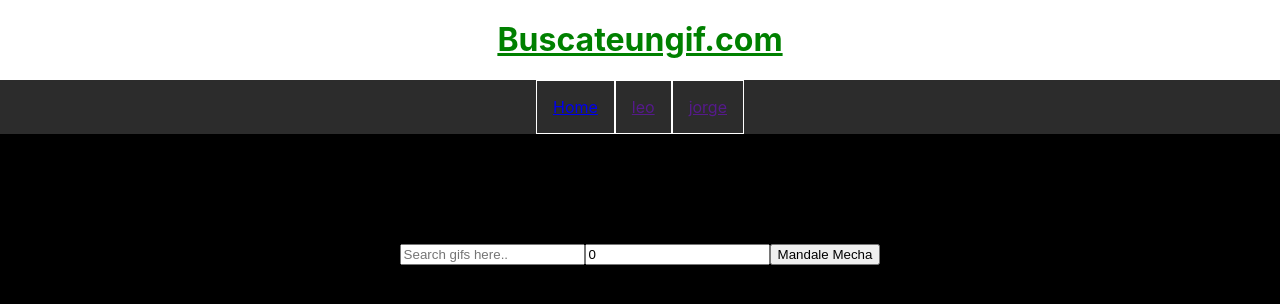
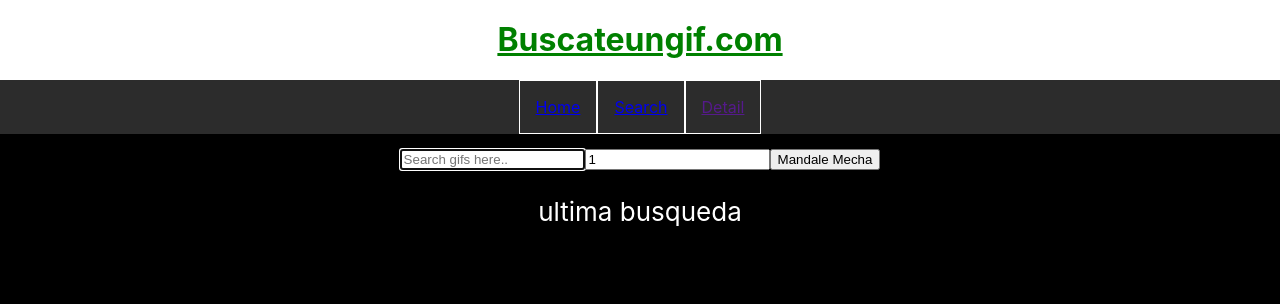
Before and after one commit to pwlono/leito-inicia, a React (Create React App) app: page / in a window 1280 px wide. Shown: the top 304 px of the page. Built offline with nearby package versions, Linux system fonts and the light colour scheme.

Commit message:
contextApp

```diff
--- a/src/App.css
+++ b/src/App.css
@@ -19,6 +19,7 @@
   width: 100%;
   background-color: rgb(44, 44, 44);
   align-items: center;
+  z-index: 2;
 }
 
 .vevo {
@@ -38,7 +39,8 @@
 }
 
 .inputs {
-  margin-top: 100px;
+  margin-top: 1%;
+  z-index: 0;
 }
 
 .App-content {
--- a/src/App.js
+++ b/src/App.js
@@ -1,22 +1,35 @@
-import React from "react";
+import React, { useState } from "react";
 import "./App.css";
 import { Route } from "wouter";
 import Home from "./pages/Home";
 import SearchResults from "./pages/SearchResult";
 import Detail from "./pages/Detail";
 import NavBar from "./components/NavBar";
+import StaticSearch from "./context/StaticSearch";
 
 function App() {
+  const [keyword, setKeyword] = useState();
+  const [quantity, setQuantity] = useState(1);
+
+  const contextValue = {
+    keyword: keyword,
+    quantity: quantity,
+    setKeyword: setKeyword,
+    setQuantity: setQuantity,
+  };
+
   return (
+    <StaticSearch.Provider value={contextValue}>
       <div className='App'>
         <h1 className='title'>Buscateungif.com</h1>
         <NavBar />
-
         <body className='App-content'>
           <Route component={Home} path='/' />
           <Route component={SearchResults} path='/search/:keyword/:quantity' />
+          <Route component={Detail} path='/gif/:id' />
         </body>
       </div>
+    </StaticSearch.Provider>
   );
 }
 
--- a/src/components/Gif.js
+++ b/src/components/Gif.js
@@ -1,8 +1,8 @@
 import React from "react";
 
 export default function Gif(props) {
-  const { title, id, url } = props;
-  console.log(props);
+  const { title, url } = props;
+
   return (
     <div>
       <h4>{title}</h4>
--- a/src/components/NavBar.js
+++ b/src/components/NavBar.js
@@ -1,8 +1,11 @@
-import React from "react";
+import React, { useContext } from "react";
 import "../App.css";
 import { Link } from "wouter";
+import StaticSearch from "../context/StaticSearch";
 
 export default function NavBar() {
+  const context = useContext(StaticSearch);
+  console.log(context);
   return (
     <nav className='navbar'>
       <ul className='vevo'>
@@ -12,13 +15,13 @@
           </Link>
         </li>
         <li>
-          <Link href=''>
-            <a>leo</a>
+          <Link href={`/search/${context.keyword}/${context.quantity}`}>
+            <a>Search</a>
           </Link>
         </li>
         <li>
           <Link href=''>
-            <a>jorge</a>
+            <a>Detail</a>
           </Link>
         </li>
       </ul>
--- /dev/null
+++ b/src/context/StaticSearch.js
@@ -0,0 +1,10 @@
+import React from "react";
+
+const Context = React.createContext({
+  keyword: null,
+  quantity: null,
+  setKeyword: null,
+  setQuantity: null,
+});
+
+export default Context;
--- a/src/pages/Detail/index.js
+++ b/src/pages/Detail/index.js
@@ -0,0 +1,5 @@
+import React from "react";
+
+export default function Detail({ id }) {
+  return <h4>ID DEL GIF {id}</h4>;
+}
--- a/src/pages/Home/index.js
+++ b/src/pages/Home/index.js
@@ -1,18 +1,20 @@
-import React, { useState, useEffect } from "react";
+import React, { useState, useContext } from "react";
 import { useLocation } from "wouter";
 import "../../App.css";
+import StaticSearch from "../../context/StaticSearch";
 
 export default function Home() {
-  const [keyword, setKeyword] = useState("");
+  const context = useContext(StaticSearch);
+  const { keyword, quantity, setKeyword, setQuantity } = context;
   const [path, setPath] = useLocation();
-  const [quantity, setQuantity] = useState(0);
 
   const handleSubmit = evt => {
     evt.preventDefault();
     setPath(`/search/${keyword}/${quantity}`);
   };
+
   const handleChange = evt => {
-    setKeyword(evt.target.value);
+    setTimeout(setKeyword(evt.target.value), 3000);
   };
 
   const handleQuantity = evt => {
@@ -24,10 +26,10 @@
       <form onSubmit={handleSubmit}>
         <div className='inputs'>
           <input
+            autoFocus
             placeholder='Search gifs here..'
             onChange={handleChange}
             type='text'
-            value={keyword}
           />
           <input
             type='number'
@@ -36,6 +38,7 @@
             value={quantity}
           />
           <button type='submit'>Mandale Mecha</button>
+          <p> ultima busqueda</p>
         </div>
       </form>
     </div>
```
Lines whose indentation alone changed are shown as unchanged.
